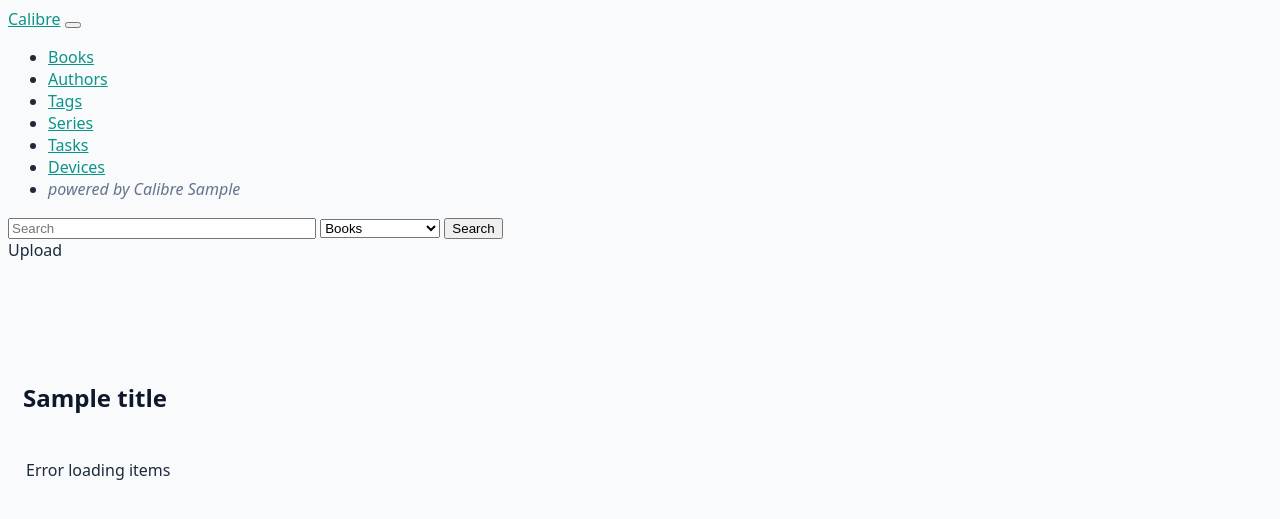
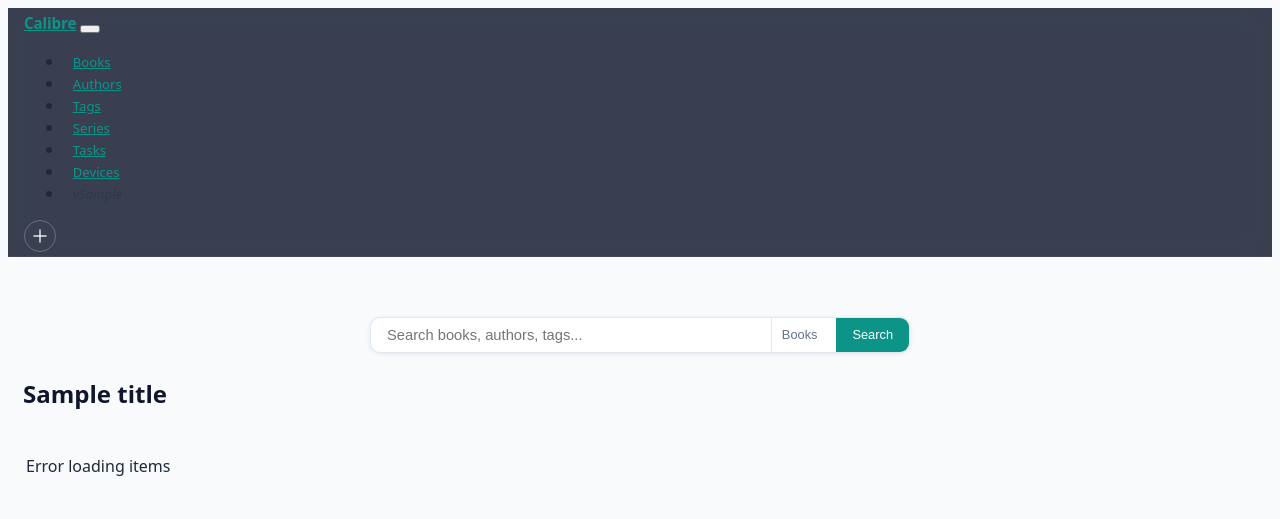
Before and after one commit to nbr23/calibre_webui, a Flask app: template calibre_webui/templates/list.html in a window 1280 px wide. Shown: the top 519 px of the page. Run offline with Flask 3, Linux system fonts and the light colour scheme; the template is opened without the code that fills it: most values are stand-ins (such as "Sample title", 1, 10 or a date in 2020); data that the repository does not hold is empty; parts of the project's set-up code (start-up, migrations or seed data) failed here and were passed over; some libraries are stand-ins or nearby versions.

Commit message:
ui updates

```diff
--- a/calibre_webui/templates/base.html
+++ b/calibre_webui/templates/base.html
@@ -166,13 +166,123 @@
   background: var(--color-border);
   margin-top: 10px;
 }
+
+.navbar-refreshed {
+  padding: 0.25rem 1rem;
+  background: rgba(15, 23, 42, 0.82);
+  backdrop-filter: saturate(180%) blur(12px);
+  -webkit-backdrop-filter: saturate(180%) blur(12px);
+  border-bottom: 1px solid rgba(255, 255, 255, 0.06);
+}
+
+.navbar-refreshed .navbar-brand {
+  font-size: 0.95rem;
+  font-weight: 600;
+  letter-spacing: -0.01em;
+}
+
+.navbar-refreshed .nav-link {
+  font-size: 0.82rem;
+  padding: 0.35rem 0.55rem;
+}
+
+.navbar-refreshed .navbar-toggler {
+  padding: 0.15rem 0.5rem;
+  font-size: 0.85rem;
+}
+
+.navbar-version {
+  font-size: 0.7rem;
+  opacity: 0.4;
+}
+
+.upload-icon-btn {
+  width: 30px;
+  height: 30px;
+  border-radius: 50%;
+  display: inline-flex;
+  align-items: center;
+  justify-content: center;
+  padding: 0;
+  border: 1.5px solid rgba(255, 255, 255, 0.25);
+  color: rgba(255, 255, 255, 0.85);
+  background: transparent;
+  cursor: pointer;
+  transition: all 0.15s ease;
+}
+
+.upload-icon-btn:hover {
+  background: rgba(255, 255, 255, 0.1);
+  border-color: rgba(255, 255, 255, 0.5);
+  color: white;
+}
+
+.search-hero {
+  max-width: 540px;
+  margin: 0 auto 1.5rem;
+}
+
+.search-hero-inner {
+  display: flex;
+  background: var(--color-surface);
+  border-radius: 10px;
+  box-shadow: 0 1px 4px var(--color-shadow);
+  border: 1px solid var(--color-border);
+  overflow: hidden;
+  transition: box-shadow 0.2s ease, border-color 0.2s ease;
+}
+
+.search-hero-inner:focus-within {
+  border-color: var(--color-brand);
+  box-shadow: 0 0 0 3px rgba(13, 148, 136, 0.1);
+}
+
+.search-hero input[type="text"] {
+  flex: 1;
+  min-width: 0;
+  border: none;
+  padding: 0.55rem 1rem;
+  font-size: 0.92rem;
+  outline: none;
+  background: transparent;
+  color: var(--color-text);
+}
+
+.search-hero select {
+  border: none;
+  border-left: 1px solid var(--color-border);
+  padding: 0.55rem 0.6rem;
+  font-size: 0.8rem;
+  color: var(--color-text-muted);
+  background: transparent;
+  outline: none;
+  cursor: pointer;
+  -webkit-appearance: none;
+  appearance: none;
+}
+
+.search-hero button[type="submit"] {
+  border: none;
+  background: var(--color-brand);
+  color: white;
+  padding: 0.55rem 1rem;
+  font-size: 0.8rem;
+  font-weight: 500;
+  cursor: pointer;
+  transition: background 0.15s ease;
+  white-space: nowrap;
+}
+
+.search-hero button[type="submit"]:hover {
+  background: var(--color-brand-hover);
+}
 </style>
 
    {% block header %}{% endblock %}
   </head>
   <body>
     <header>
-      <nav class="navbar navbar-expand-md navbar-dark fixed-top bg-dark">
+      <nav class="navbar navbar-expand-md navbar-dark fixed-top navbar-refreshed">
         <a class="navbar-brand" href="/">Calibre</a>
         <button class="navbar-toggler" type="button" data-toggle="collapse" data-target="#navbarCollapse" aria-controls="navbarCollapse" aria-expanded="false" aria-label="Toggle navigation">
           <span class="navbar-toggler-icon"></span>
@@ -202,30 +312,33 @@
               <a class="nav-link" href="{{ url_for('device_list') }}">Devices</a>
             </li>
             <li class="nav-item">
-              <span class="nav-link" style="color: var(--color-text-muted);"><em>powered by Calibre {{ calibre_version }}</em></span>
+              <span class="nav-link navbar-version"><em>v{{ calibre_version }}</em></span>
             </li>
           </ul>
-          <form class="form-inline mr-4" method="GET" action="{{ url_for('index') }}">
-            <div class="input-group">
-              <input style="width: 300px" class="form-control mr-sm-0" type="text" name="search" placeholder="Search" aria-label="Search" value="{% if search != None %}{{search}}{%endif%}">
-              <select style="width: 120px" class="input-group-append form-control mr-sm-2" name="search_scope">
-                <option {% if scope|lower == "books" %}selected{% endif %}>Books</option>
-                <option {% if scope|lower == "authors" %}selected{% endif %}>Authors</option>
-                <option {% if scope|lower == "tags" %}selected{% endif %}>Tags</option>
-                <option {% if scope|lower == "series" %}selected{% endif %}>Series</option>
-              </select>
-              <button class="btn btn-outline-success" type="submit">Search</button>
-            </div>
-          </form>
-          <form id="navbar-upload" class="form-inline mr-0" action="{{ url_for('upload') }}" method="post" enctype="multipart/form-data">
-            <label class="btn file btn-primary">
-              Upload<input type="file" id="books_upload" name="books_upload" hidden multiple>
+          <form id="navbar-upload" action="{{ url_for('upload') }}" method="post" enctype="multipart/form-data">
+            <label class="upload-icon-btn" title="Upload books">
+              <svg width="14" height="14" viewBox="0 0 14 14" fill="none" stroke="currentColor" stroke-width="1.5" stroke-linecap="round"><line x1="7" y1="1" x2="7" y2="13"/><line x1="1" y1="7" x2="13" y2="7"/></svg>
+              <input type="file" id="books_upload" name="books_upload" hidden multiple>
             </label>
           </form>
         </div>
       </nav>
     </header>
-    <div class="container-fluid" style="padding:  100px 15px 0;">
+    <div class="container-fluid" style="padding: 60px 15px 0;">
+      <div class="search-hero">
+        <form method="GET" action="{{ url_for('index') }}">
+          <div class="search-hero-inner">
+            <input type="text" name="search" placeholder="Search books, authors, tags..." aria-label="Search" value="{% if search != None %}{{search}}{%endif%}">
+            <select name="search_scope">
+              <option {% if scope|lower == "books" %}selected{% endif %}>Books</option>
+              <option {% if scope|lower == "authors" %}selected{% endif %}>Authors</option>
+              <option {% if scope|lower == "tags" %}selected{% endif %}>Tags</option>
+              <option {% if scope|lower == "series" %}selected{% endif %}>Series</option>
+            </select>
+            <button type="submit">Search</button>
+          </div>
+        </form>
+      </div>
       <div class="row-fluid">
         <main role="main" class="col-md-auto ml-sm-auto col-lg-auto">
           {% with flash_msg = get_flashed_messages(with_categories=true) %}
```
